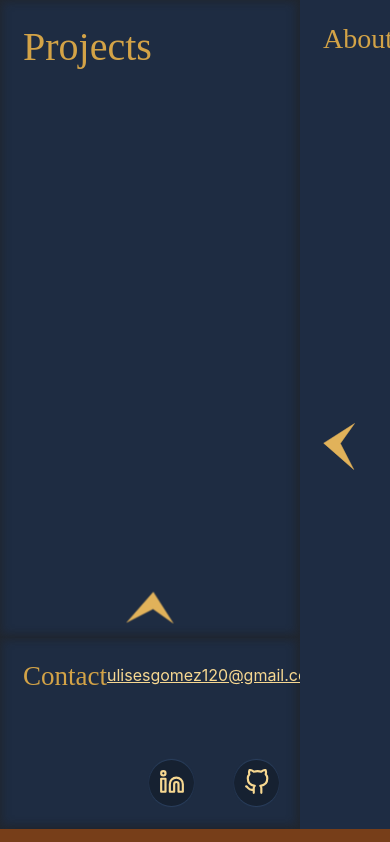
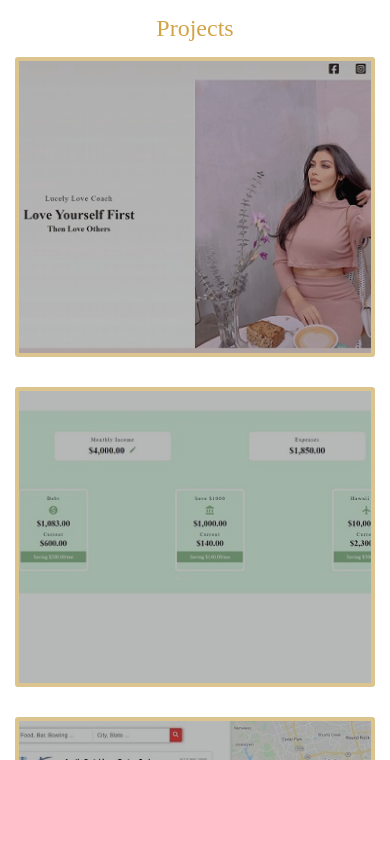
Before and after one commit to ulisesgomez120/portfolio, a React (Create React App) app: page / in a window 390 px wide. Shown: the top 842 px of the page. Built offline with nearby package versions, Linux system fonts and the light colour scheme; a web font is replaced by a local one.

Commit message:
added files for mobile and created layout for projects and nav

```diff
--- a/src/App.js
+++ b/src/App.js
@@ -2,7 +2,9 @@ import React, { useState } from "react";
 import styled from "styled-components";
 import About from "./components/desktop/withProps/About";
 import Contact from "./components/desktop/Contact";
-import Projects from "./components/desktop/withProps/Projects/Projects";
+import Projects from "./components/desktop/withProps/projects/Projects";
+import MobileContainer from "./components/mobile/MobileContainer";
+
 const Grid = styled.div`
   min-height: 100vh;
   min-width: 100vw;
@@ -18,7 +20,9 @@ function App() {
   let [aboutOpen, setAboutOpen] = useState(false);
   let [projectsOpen, setProjectsOpen] = useState(false);
   console.log(window.innerWidth);
-  return (
+  let display;
+  let mobileJsx;
+  let desktopJsx = (
     <Grid>
       <Projects
         toggleOpen={(event) => {
@@ -40,9 +44,16 @@ function App() {
         }}
         open={aboutOpen}
       />
+
       <Contact />
     </Grid>
   );
+  if (window.innerWidth < 760) {
+    display = <MobileContainer />;
+  } else {
+    display = desktopJsx;
+  }
+  return display;
 }
 
 export default App;
--- a/src/components/desktop/Contact.js
+++ b/src/components/desktop/Contact.js
@@ -14,6 +14,7 @@ const StyledContact = styled.footer`
 const H2 = styled.h2`
   font-size: 27px;
   flex: 0 0 20%;
+  margin-right: 20px;
 `;
 const FlexChild = styled.div`
   flex: 0 0 15%;
--- a/src/components/desktop/withProps/Projects/Project.js
+++ b/src/components/desktop/withProps/Projects/Project.js
@@ -9,7 +9,6 @@ const Card = styled.div`
   width: 100%;
   border: 4px solid #dbc48e;
   border-radius: 3px;
-
   position: relative;
   &::after {
     content: "";
@@ -20,7 +19,7 @@ const Card = styled.div`
     height: 100%;
     background-color: rgba(16, 17, 18, 30%);
   }
-  @media (max-width: 1178px) {
+  @media (max-width: 1178px) and (min-width: 761px) {
     &:first-child {
       margin-top: 30px;
     }
--- /dev/null
+++ b/src/components/mobile/MobileContainer.js
@@ -0,0 +1,13 @@
+import React from "react";
+import Nav from "./Nav";
+import Projects from "./projects/Projects";
+const MobileContainer = () => {
+  return (
+    <main>
+      <Projects />
+      <Nav />
+    </main>
+  );
+};
+
+export default MobileContainer;
--- /dev/null
+++ b/src/components/mobile/Nav.js
@@ -0,0 +1,15 @@
+import React from "react";
+import styled from "styled-components";
+
+const NavContainer = styled.nav`
+  position: fixed;
+  bottom: 0;
+  width: 100%;
+  height: 10%;
+  background-color: pink;
+`;
+const Nav = () => {
+  return <NavContainer></NavContainer>;
+};
+
+export default Nav;
--- /dev/null
+++ b/src/components/mobile/projects/Projects.js
@@ -0,0 +1,36 @@
+import React from "react";
+import styled from "styled-components";
+import Project from "../../desktop/withProps/projects/Project";
+import tlUrl from "../../../assets/images/taniaLucely.jpg";
+import buUrl from "../../../assets/images/budgetMe.jpg";
+import ugUrl from "../../../assets/images/ugelp.jpg";
+import lhUrl from "../../../assets/images/luxHotel.jpg";
+
+export const projectsData = [
+  { siteUrl: "https://www.tania-lucely.com/", imgUrl: tlUrl },
+  { siteUrl: "https://budgetplan.netlify.app/", imgUrl: buUrl },
+  { siteUrl: "https://ugelp.netlify.app/", imgUrl: ugUrl },
+  { siteUrl: "https://luxhotel.netlify.app/", imgUrl: lhUrl },
+];
+const ProjectsContainer = styled.section`
+  padding: 15px 0px;
+  display: flex;
+  flex-wrap: wrap;
+  justify-content: center;
+  align-items: center;
+`;
+
+const projectJsx = projectsData.map(({ imgUrl, siteUrl }, i) => (
+  <Project key={i} imgUrl={imgUrl} url={siteUrl} />
+));
+
+const Projects = () => {
+  return (
+    <ProjectsContainer>
+      <h1>Projects</h1>
+      {projectJsx}
+    </ProjectsContainer>
+  );
+};
+
+export default Projects;
```
Also changed, not shown: src/components/mobile/About.js (added), src/components/mobile/Contact.js (added), src/components/mobile/projects/Project.js (added).
